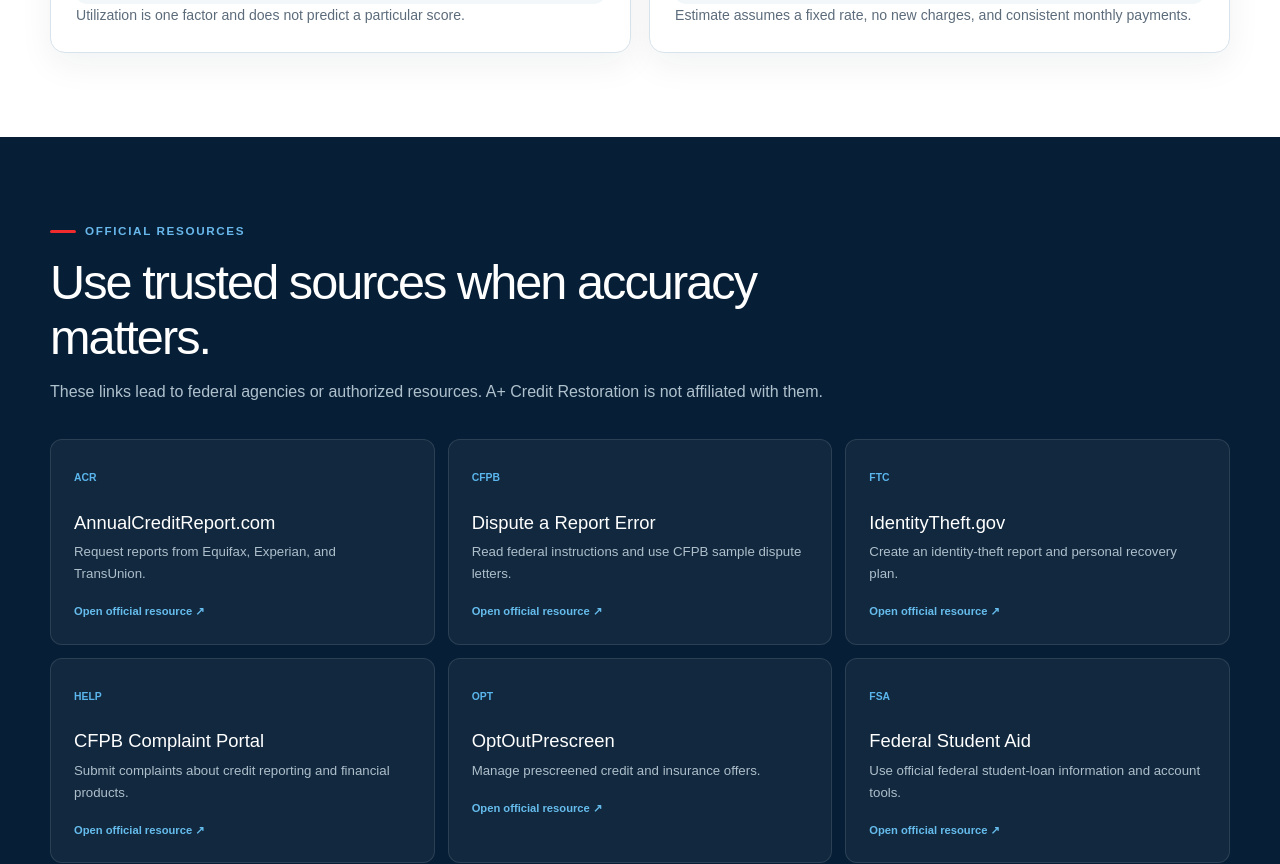
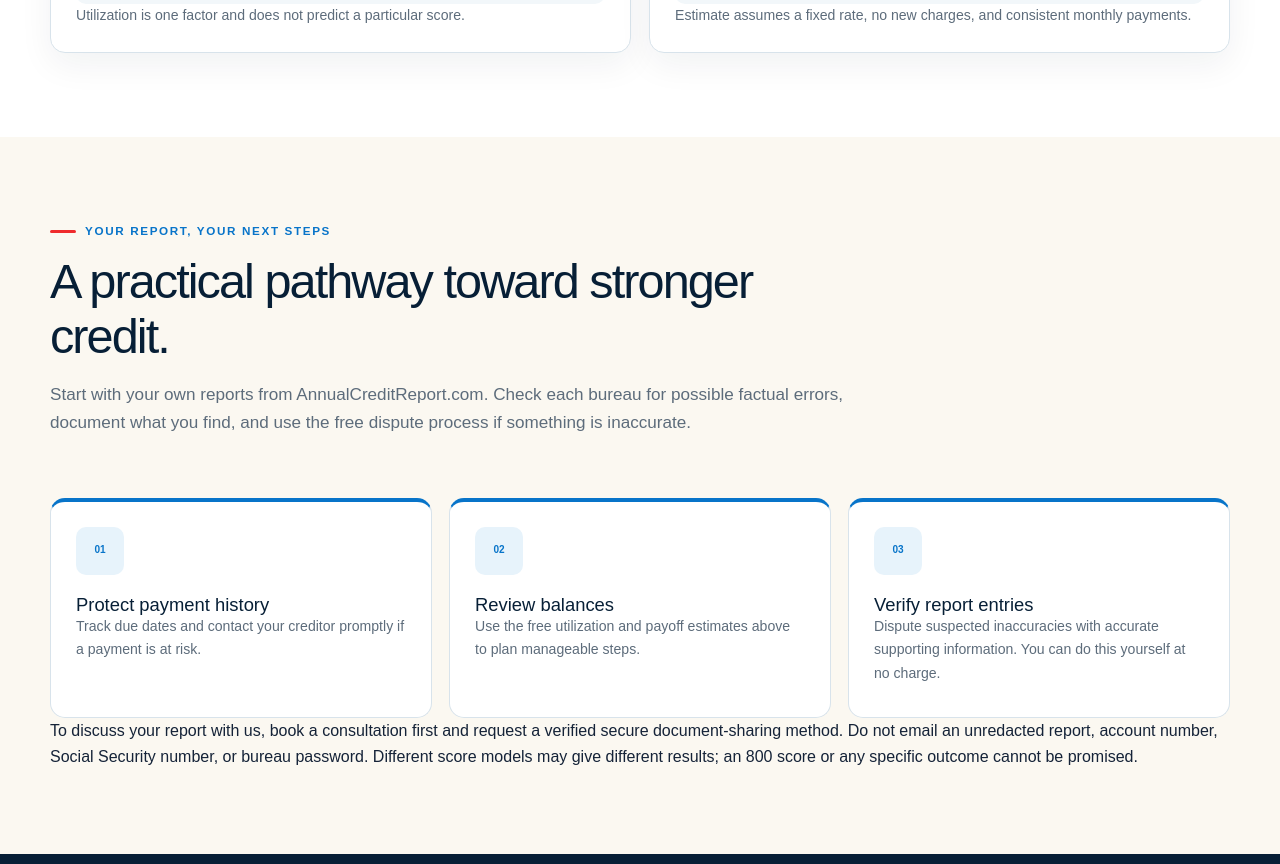
Before and after one commit to Tsanders20240/credit.atechspot.com, a Next.js app: page / in a window 1280 px wide. Shown: the part 3600-4464 px from the top of the page. Built offline with nearby package versions, Linux system fonts and the light colour scheme.

Commit message:
Add privacy-conscious credit report action pathway

```diff
--- a/app/page.tsx
+++ b/app/page.tsx
@@ -54,6 +54,8 @@
 
       <section className="section" id="tools"><div className="shell"><div className="section-head"><div><div className="eyebrow">Free planning tools</div><h2>Turn information into a practical plan.</h2><p className="lead">Estimate utilization and debt-payoff timing for education only. These estimates are not financial, lending, or score advice.</p></div></div><CreditTools/></div></section>
 
+      <section className="section cream" id="report-pathway"><div className="shell"><div className="section-head"><div><div className="eyebrow">Your report, your next steps</div><h2>A practical pathway toward stronger credit.</h2><p className="lead">Start with your own reports from <a href="https://www.annualcreditreport.com/index.action" target="_blank" rel="noopener noreferrer">AnnualCreditReport.com</a>. Check each bureau for possible factual errors, document what you find, and use the free dispute process if something is inaccurate.</p></div></div><div className="cards"><article><span>01</span><h3>Protect payment history</h3><p>Track due dates and contact your creditor promptly if a payment is at risk.</p></article><article><span>02</span><h3>Review balances</h3><p>Use the free utilization and payoff estimates above to plan manageable steps.</p></article><article><span>03</span><h3>Verify report entries</h3><p>Dispute suspected inaccuracies with accurate supporting information. You can do this yourself at no charge.</p></article></div><p>To discuss your report with us, book a consultation first and request a verified secure document-sharing method. Do not email an unredacted report, account number, Social Security number, or bureau password. Different score models may give different results; an 800 score or any specific outcome cannot be promised.</p></div></section>
+
       <section className="section official"><div className="shell"><div className="section-head light-head"><div><div className="eyebrow light">Official resources</div><h2>Use trusted sources when accuracy matters.</h2><p>These links lead to federal agencies or authorized resources. A+ Credit Restoration is not affiliated with them.</p></div></div><div className="official-grid">{official.map(([code,title,copy,href])=><a href={href} target="_blank" rel="noopener noreferrer" key={title}><span>{code}</span><h3>{title}</h3><p>{copy}</p><b>Open official resource ↗</b></a>)}</div></div></section>
 
       <section className="section rights" id="rights"><div className="shell rights-grid"><div><div className="eyebrow">Consumer rights</div><h2>You can dispute inaccurate credit information yourself for free.</h2><p className="lead">Credit-service providers do not have a special legal right to remove accurate information.</p><div className="actions"><a className="button primary" href="https://www.ftc.gov/legal-library/browse/statutes/credit-repair-organizations-act" target="_blank" rel="noopener noreferrer">Review CROA</a><a className="button secondary" href="https://www.ftc.gov/legal-library/browse/statutes/fair-credit-reporting-act" target="_blank" rel="noopener noreferrer">Review FCRA</a></div></div><div className="rights-card"><h3>Before paying</h3><ul><li>Read every disclosure and the complete written agreement.</li><li>Confirm the exact services, price, and payment timing.</li><li>Review cancellation rights and keep copies.</li><li>Never sign blank documents or provide login passwords.</li><li>Never submit false identity-theft claims or inaccurate disputes.</li></ul></div></div></section>
```
